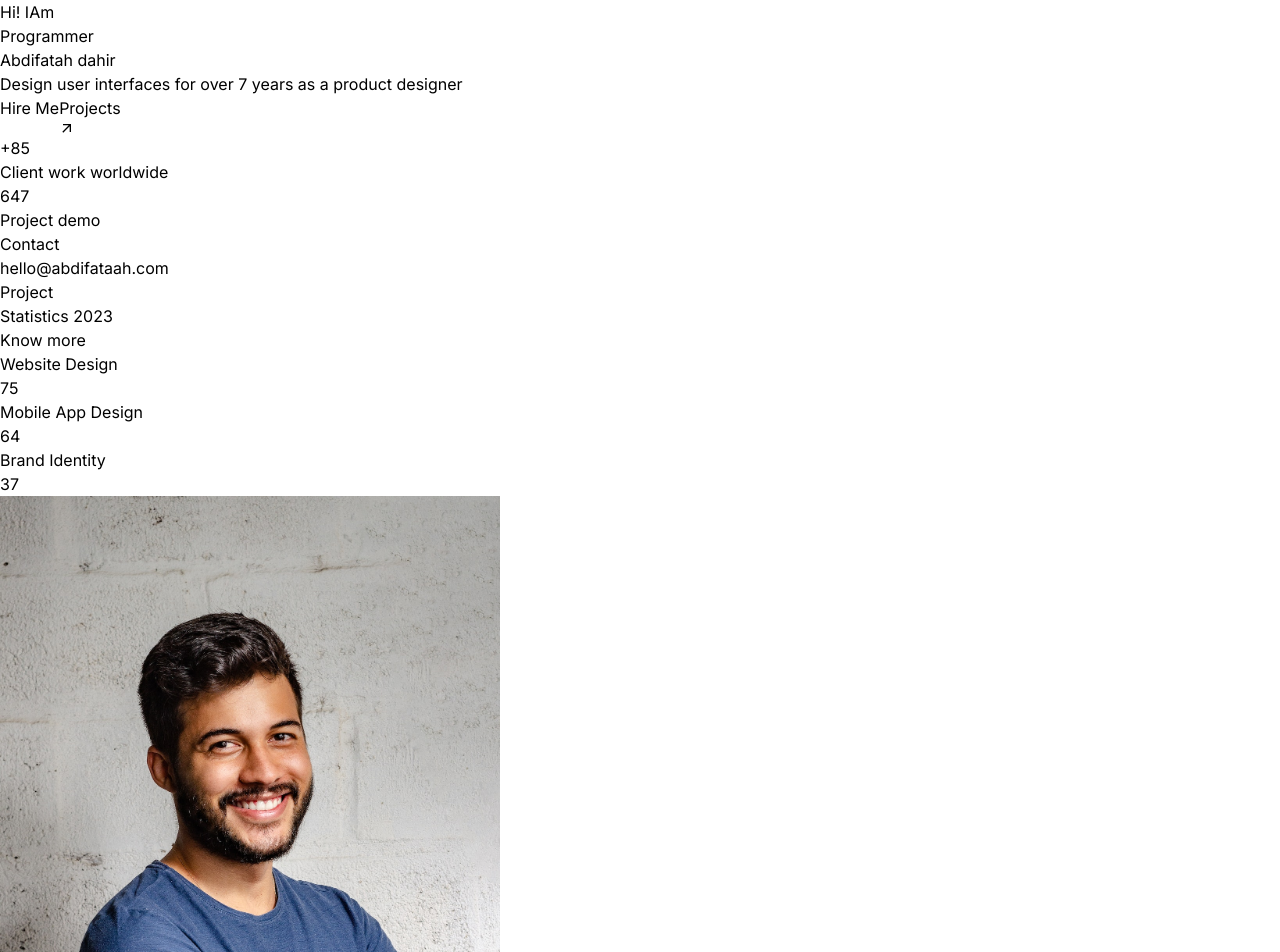
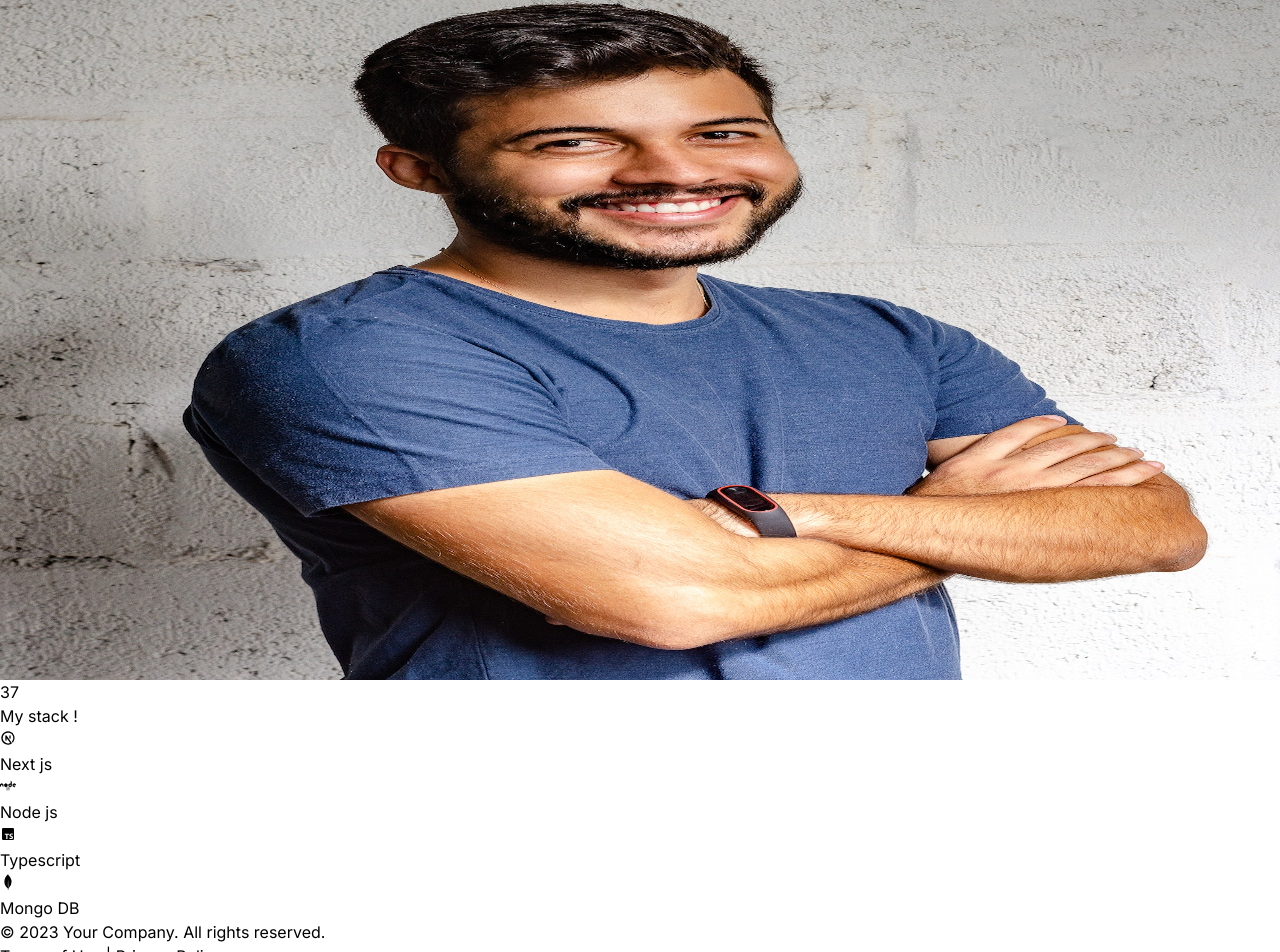
Before and after one commit to miino10/my-portfolio, a Next.js app: page / in a window 1280 px wide. Shown: the part 120-1072 px from the top of the page. Built offline with nearby package versions, Linux system fonts and the light colour scheme.

Commit message:
mystack section finished

```diff
--- a/src/Components/Main.tsx
+++ b/src/Components/Main.tsx
@@ -54,7 +54,7 @@ const Main = () => {
         </div>
         {/* black part */}
         <div className="bg-[rgb(38,38,38)] w-full lg:max-w-[50%]  md:min-w-full  flex flex-col  mt-6  items-start   px-7 py-4">
-          <div className="  flex gap-4 mb-6 ">
+          <div className="  flex gap-4 mb-6 md:ml-16 ">
             <h1 className=" text-white text-sm font-bold md:text-base ">
               Project
               <br /> Statistics 2023
@@ -64,23 +64,24 @@ const Main = () => {
             </button>
           </div>
           <div className="text-white text-xs  flex flex-col gap-2   w-full md:text-base">
-            <div className="flex justify-between  ">
+            <div className="flex justify-between  md:ml-16 ">
               <p>Website Design</p>
               <p>75</p>
             </div>
-            <div className="flex justify-between  ">
+            <div className="flex justify-between  md:ml-16 ">
               <p>Mobile App Design</p>
               <p>64</p>
             </div>
-            <div className="flex justify-between  ">
+            <div className="flex justify-between  md:ml-16 ">
               <p>Brand Identity</p>
               <p>37</p>
             </div>
           </div>
         </div>
       </div>
-      <div className="md:flex-1 my-3 md:my-0 bg-red-400">
-        <Image src="/image.jpg" alt="" width={500} height={10} />
+      {/* className=" w-screen h-screen md flex-1 my-3 md:my-0 bg-red-400 relative" */}
+      <div className=" w-screen min-h-screen md:max-h-full   md:flex-1 my-3 md:my-0 relative">
+        <Image fill src="/image.jpg" alt="" />
       </div>
       {/* left part */}
     </div>
--- /dev/null
+++ b/src/Components/Mystack.tsx
@@ -0,0 +1,44 @@
+import React from "react";
+import { TbBrandNextjs } from "react-icons/tb";
+import { FaNode } from "react-icons/fa";
+import { BiLogoTypescript } from "react-icons/bi";
+import { SiMongodb } from "react-icons/si";
+
+const Mystack = () => {
+  return (
+    <div className="flex flex-col items-center m-4 md:py-10 ">
+      <h1 className="text-3xl font-semibold mb-4 md:text-4xl md:mb-10">
+        My stack !
+      </h1>
+      {/* icons and ptags */}
+      <div className="flex flex-col gap-5 md:flex-row  md:gap-20 w-full justify-evenly  ">
+        <div className=" flex flex-col items-center">
+          <button className="bg-green-300 p-4 rounded-full mb-2">
+            <TbBrandNextjs className="text-4xl  md:text-6xl" />
+          </button>
+          <p className="text-xs md:text-xl">Next js</p>
+        </div>
+        <div className=" flex flex-col items-center">
+          <button className="bg-green-300 p-4 rounded-full mb-2">
+            <FaNode className="text-4xl md:text-6xl " />
+          </button>
+          <p className="text-xs md:text-xl ">Node js</p>
+        </div>
+        <div className=" flex flex-col items-center">
+          <button className="bg-green-300 p-4 rounded-full mb-2">
+            <BiLogoTypescript className="text-4xl md:text-6xl " />
+          </button>
+          <p className="text-xs md:text-xl">Typescript</p>
+        </div>
+        <div className=" flex flex-col items-center">
+          <button className="bg-green-300 p-4 rounded-full mb-2">
+            <SiMongodb className="text-4xl md:text-6xl " />
+          </button>
+          <p className="text-xs md:text-xl">Mongo DB</p>
+        </div>
+      </div>
+    </div>
+  );
+};
+
+export default Mystack;
--- a/src/Components/Navbar.tsx
+++ b/src/Components/Navbar.tsx
@@ -1,6 +1,6 @@
 "use client";
 import { RxHamburgerMenu, RxCross1 } from "react-icons/rx";
-
+import { FaChevronDown } from "react-icons/fa";
 import React, { useState } from "react";
 import Link from "next/link";
 
@@ -13,12 +13,22 @@ const datas = [
   {
     id: 2,
     url: "/",
-    title: "Contact",
+    title: "Works",
   },
   {
     id: 3,
     url: "/",
-    title: "Add",
+    title: "About",
+  },
+  {
+    id: 4,
+    url: "/",
+    title: "Projects",
+  },
+  {
+    id: 5,
+    url: "/",
+    title: "Services",
   },
 ];
 
@@ -29,31 +39,54 @@ const Navbar = () => {
   };
   return (
     <div
-      className={`fixed w-full top-0 z-50 bg-white   border-b-2 border-gray-100 p-4 ${
+      className={`fixed w-full top-0 z-50 bg-white   border-b-4 border-opacity-20 border-gray-300 p-4 ${
         isMenuOpen ? "shadow-md" : ""
       }`}
     >
-      <div className="flex items-center justify-between mx-auto ">
+      <div className="flex items-center justify-between mx-auto  ">
         {/* logo */}
-        <div>
+        <div className="md:flex-1">
           <h1 className="text-4xl font-extrabold">
             Miino<button className="w-2 h-2 bg-red-600 rounded-full "></button>
           </h1>
         </div>
         {/* links */}
+        <div className="hidden h-full flex-1 md:flex md:flex-col md:justify-center relative   ">
+          <div className="  justify-between gap-30  flex    items-center   ">
+            <div className="flex gap-5 lg:gap-10 md:text-xs  md:px-4 ">
+              {/* Add your navigation links here for medium and large screens */}
+              {datas.map((data) => (
+                <Link className="flex" key={data.id} href={data.url}>
+                  <p className="  xl:text-xl lg:font-semibold xl:font-medium ">
+                    {data.title}
+                  </p>
+                  {data.id === 2 && (
+                    <span className="flex items-center ml-1">
+                      <FaChevronDown /> {/* Replace with the desired icon */}
+                    </span>
+                  )}
+                </Link>
+              ))}
+            </div>
+            <button className="md:py-2 md:px-3 md:text-sm lg:text-xl  lg:py-1  lg:px-5 bg-white border-black border-2">
+              Let's Chat
+            </button>
+          </div>
+        </div>
 
-        <div className="relative md:hidden lg:hidden ">
+        <div className="relative md:hidden ">
           <button onClick={toggleMenu}>
             {isMenuOpen ? <RxCross1 /> : <RxHamburgerMenu />}
           </button>
+
           <div
-            className={`flex-col  right-0 absolute z-50 bg-slate-400 top-full mt-1 p-2 rounded-lg  ${
-              isMenuOpen ? "flex" : "hidden"
+            className={`flex-col right-0 absolute z-50 bg-slate-400 top-full  mt-8 p-10 rounded-lg    ${
+              isMenuOpen ? "flex   " : "hidden"
             } `}
           >
             {datas.map((data) => (
-              <Link key={data.id} href={data.url}>
-                <p>{data.title}</p>
+              <Link className=" flex" key={data.id} href={data.url}>
+                <p className="text-3xl">{data.title}</p>
               </Link>
             ))}
           </div>
@@ -64,40 +97,3 @@ const Navbar = () => {
 };
 
 export default Navbar;
-
-//   return (
-//     <div1
-//       className={`fixed w-full top-0 z-50 bg-green-300 border-b-2 border-gray-100 p-4 ${
-//         isMenuOpen ? "shadow-md" : ""
-//       }`}
-//     >
-//       <div2 className="flex items-center justify-between mx-auto">
-//         <div>3
-//           <h1 className="text-4xl font-extrabold">
-//             Miino<button className="w-2 h-2 bg-red-600 rounded-full "></button>
-//           </h1>
-//         </div>3
-//         <div4 className="relative md:hidden lg:hidden">
-//           <button onClick={toggleMenu}>
-//             {isMenuOpen ? <RxCross1 /> : <RxHamburgerMenu />}
-//           </button>
-//           <div5
-//             className={`flex-col right-0 absolute z-50 bg-slate-400 top-full mt-1 p-2 rounded-lg ${
-//               isMenuOpen ? "flex" : "hidden"
-//             }`}
-//           >
-//             {datas.map((data) => (
-//               <Link key={data.id} href={data.url}>
-//                 <p className="text-blue-600 cursor-pointer" onClick={closeMenu}>
-//                   {data.title}
-//                 </p>
-//               </Link>
-//             ))}
-//           </div>4
-//         </div>5
-//       </div>2
-//     </div>1
-//   );
-// };
-
-// export default Navbar;
--- a/src/app/page.tsx
+++ b/src/app/page.tsx
@@ -1,10 +1,12 @@
 import Footer from "@/Components/Footer";
+import Fun from "@/Components/Mystack";
 import Main from "@/Components/Main";
 
 export default function Home() {
   return (
     <main>
       <Main />
+      <Fun />
     </main>
   );
 }
```
Also changed, not shown: src/Components/Fun.tsx (deleted, +0 -7 lines).
